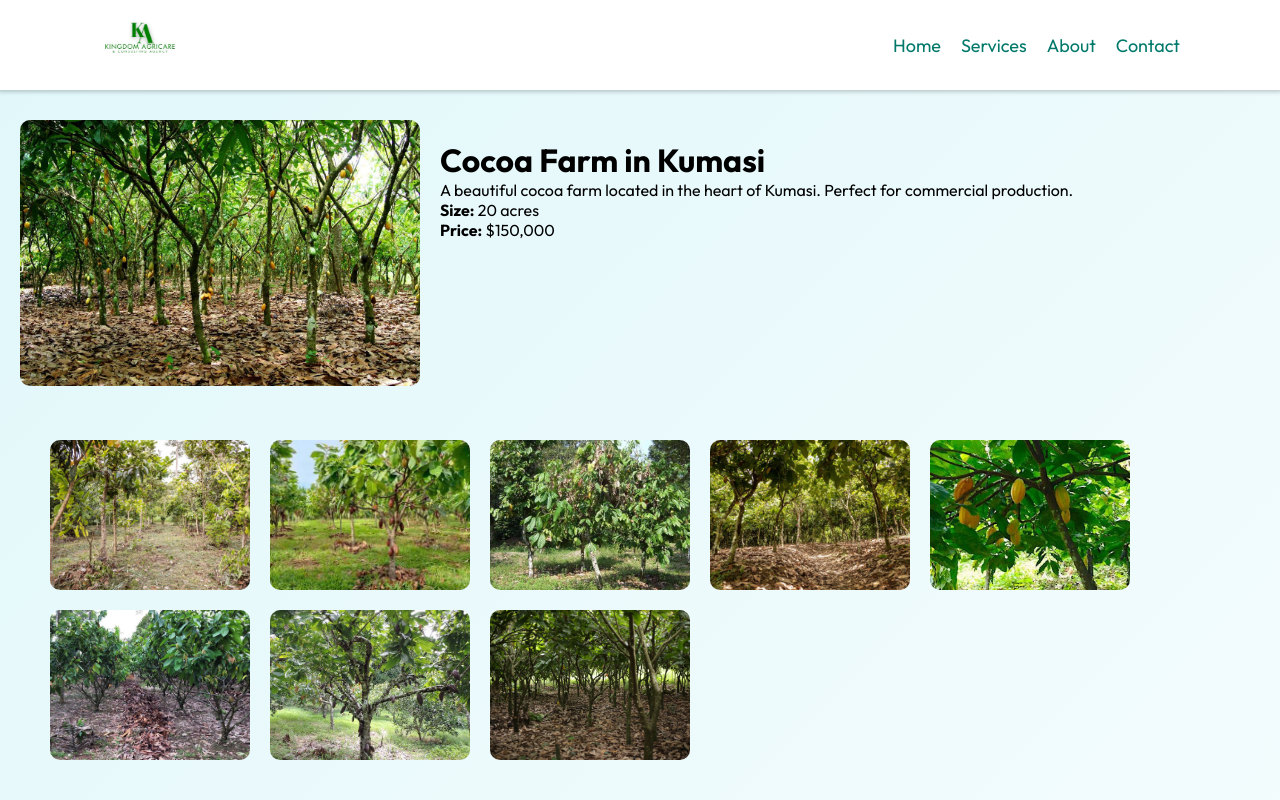
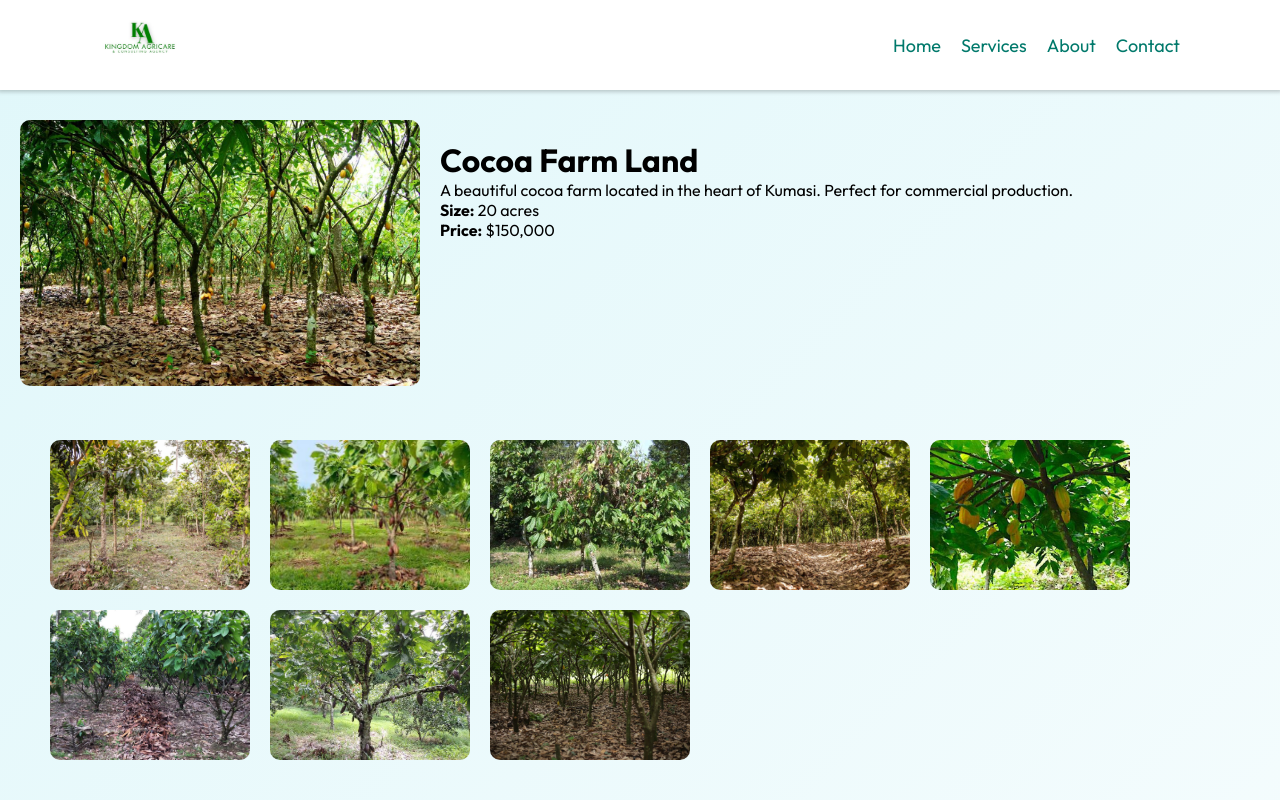
Before and after one commit to alikamatu/ghaco, a React (Vite) app: page /land/1 in a window 1280 px wide. Shown: the top 800 px of the page. Built offline with nearby package versions, Linux system fonts and the light colour scheme; a web font is replaced by a local one.

Commit message:
Add files via upload

```diff
--- a/src/App.jsx
+++ b/src/App.jsx
@@ -36,21 +36,32 @@ function App() {
   const lands = [
     {
       id: 1,
-      title: 'Cocoa Farm in Kumasi',
+      title: 'Cocoa Farm Land',
       description: 'A beautiful cocoa farm located in the heart of Kumasi. Perfect for commercial production.',
       image: kumasi,
       size: '20 acres',
       photo: [coa1,coa2,coa3,coa4,coa5,coa6,coa7,coa8],
-      price: '$150,000'
+      price: '$150,000',
+      arc1: '500 ACRES',
+      arcp1: "398,540.00",
+      arc2: '66 ACRES',
+      arcp2: "94,837.00",
+      arc3: '40 ACRES',
+      arcp3: "63,477.00"
     },
     {
       id: 2,
-      title: 'Cashew Plantation in Sunyani',
+      title: 'Cashew Plantation Land',
       description: 'A well-maintained cashew plantation in Sunyani. Ideal for both small and large scale farming.',
       image: kumasi1,
       size: '15 acres',
       photo: [cash1,cash2,cash3,cash4,cash5],
-      price: '$120,000'
+      arc1: '500 ACRES',
+      arcp1: "398,540.00",
+      arc2: '66 ACRES',
+      arcp2: "94,837.00",
+      arc3: '40 ACRES',
+      arcp3: "63,477.00"
     },
     {
       id: 3,
```
